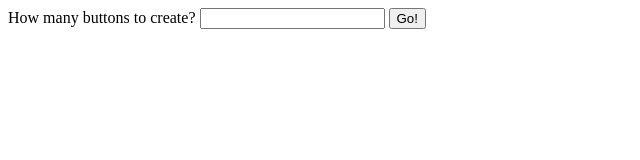
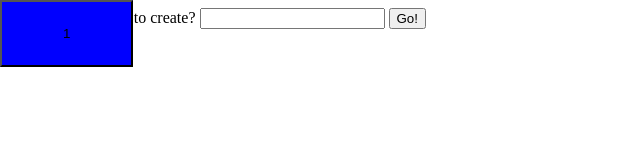
Before and after one commit to sireoh/comp4537-lab0-simple-memory, a plain HTML site: page index.html in a window 1280 px wide. Shown: the whole page, without its empty margins (0-640 px from the left). Drawn offline with Linux system fonts and the light colour scheme.

Commit message:
added button creation logic

```diff
--- a/index.html
+++ b/index.html
@@ -11,6 +11,6 @@
         <input type="number" name="buttonCount"/>
         <button type="submit">Go!</button>
     </form>
-    <script src="js/script.js"></script>
+    <script type="module" src="js/script.js"></script>
 </body>
 </html>
--- a/js/components/button.js
+++ b/js/components/button.js
@@ -1,16 +1,35 @@
+// .js/components/button.js
+
+import {BUTTON_HEIGHT, BUTTON_WIDTH} from "../constants.js";
+import { DOMUtils } from "../helpers/domutils.js";
+
 class ButtonBase {
     constructor() {
+        this.btn = document.createElement("button");
         this.height = BUTTON_HEIGHT;
         this.width = BUTTON_WIDTH;
+        this.positionX = 0;
+        this.positionY = 0;
+
+        // Apply styles and add to DOM
+        DOMUtils.Button.createButton(this.btn, this.width, this.height, this.positionX, this.positionY);
     }
 };
 
-class ColouredButton extends ButtonBase {
-    constructor(label, colour, startX, startY) {
+export class ColouredButton extends ButtonBase {
+    constructor(label, colour) {
         super();
         this.label = label;
         this.colour = colour;
-        this.startX = startX;
-        this.startY = startY;
+
+        // Update button details
+        DOMUtils.Button.updateDetails(this.btn, this.label, this.colour);
+    }
+
+    // Update location
+    setLocation(newX, newY) {
+        this.positionX = newX;
+        this.positionY = newY;
+        DOMUtils.Button.setLocation(this.btn, newX, newY);
     }
 }
--- a/js/constants.js
+++ b/js/constants.js
@@ -1,2 +1,2 @@
-const BUTTON_HEIGHT = "5em";
-const BUTTON_WIDTH = "10em";
+export const BUTTON_HEIGHT = "5em";
+export const BUTTON_WIDTH = "10em";
--- /dev/null
+++ b/js/helpers/domutils.js
@@ -0,0 +1,23 @@
+export class DOMUtils {
+    static Button = {
+        createButton (btn, width, height, positionX, positionY) {
+            btn.style.position = "absolute";
+            btn.style.width = width;
+            btn.style.height = height;
+
+            // Place at (0,0) initially
+            DOMUtils.Button.setLocation(btn, positionX, positionY);
+
+            // Add to page
+            document.body.appendChild(btn);
+        },
+        updateDetails (btn, label, colour) {
+            btn.textContent = label;
+            btn.style.backgroundColor = colour;
+        },
+        setLocation(btn, newX, newY) {
+            btn.style.left = newX + "px";
+            btn.style.top = newY + "px";
+        }
+    };
+}
--- a/js/script.js
+++ b/js/script.js
@@ -1,5 +1,9 @@
+import { ColouredButton } from "./components/button.js";
+
 function play() {
-    const gameManager = new GameManager();
+    // DEBUG
     console.log("Game started.");
+
+    const blueButton = new ColouredButton("1", "blue");
 }
 play();
```
